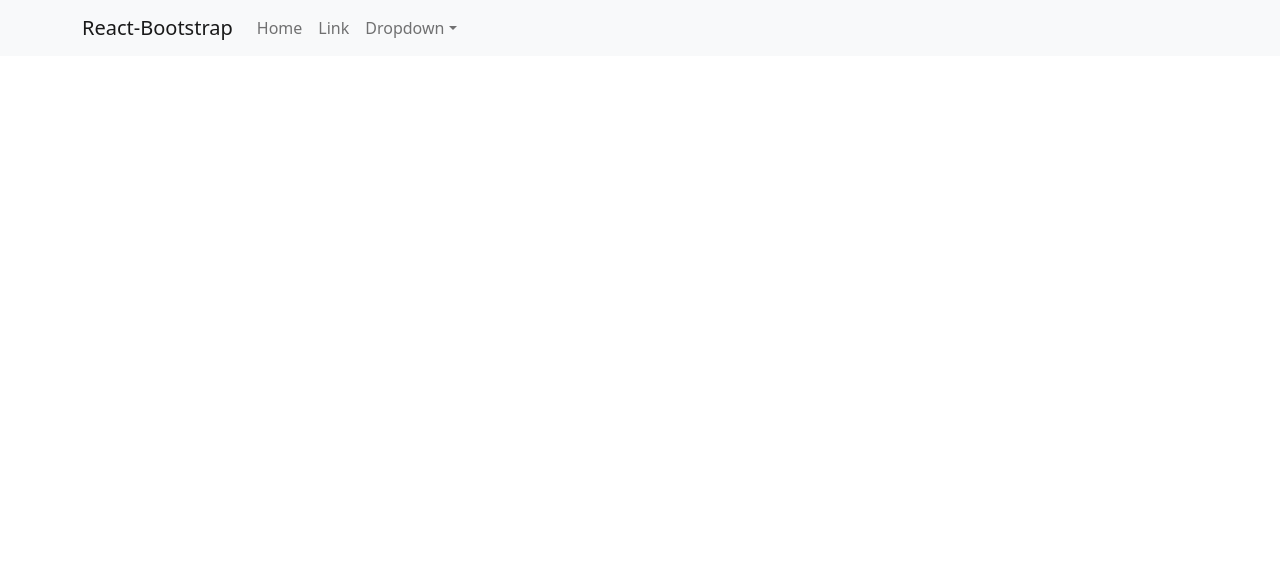
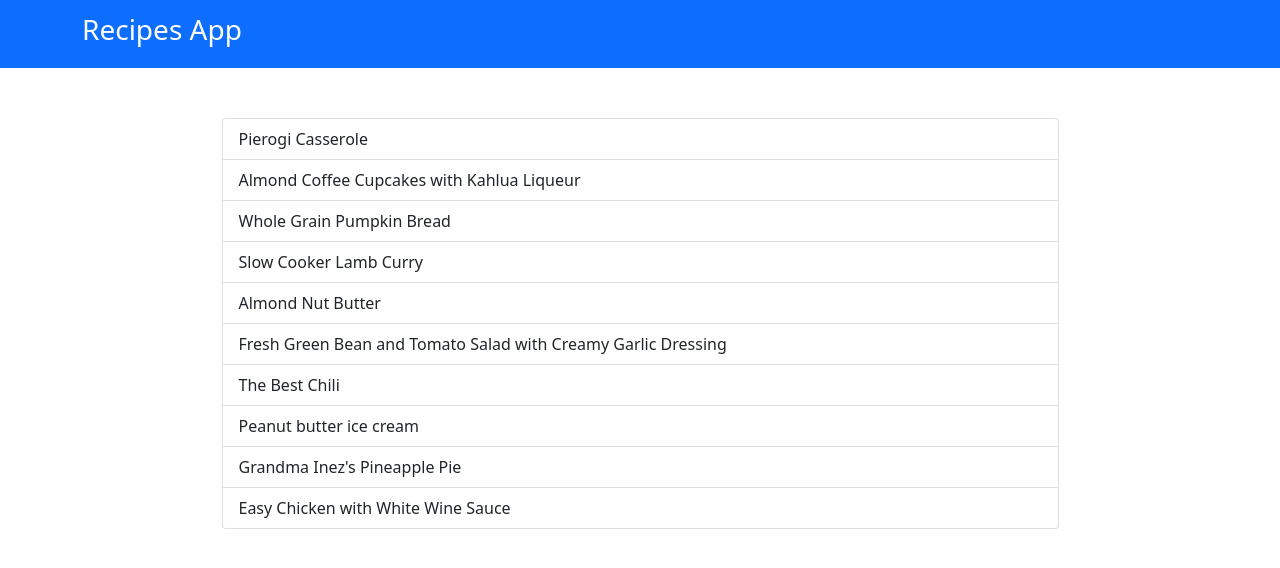
Before and after one commit to GalenCasstevens/Recipes-App, a React (Create React App) app: page / in a window 1280 px wide. Shown: the top 568 px of the page. Built offline with nearby package versions, Linux system fonts and the light colour scheme.

Commit message:
displaying list of recipes

```diff
--- a/src/App.js
+++ b/src/App.js
@@ -1,8 +1,16 @@
 import Header from './components/Header';
+import RecipeList from './components/RecipeList';
 import 'bootstrap/dist/css/bootstrap.min.css';
 
 function App() {
-	return <Header />;
+	return (
+		<>
+			<Header />
+			<div className="container">
+				<RecipeList />
+			</div>
+		</>
+	);
 }
 
 export default App;
--- a/src/components/Header.jsx
+++ b/src/components/Header.jsx
@@ -2,10 +2,12 @@ import { Container, Nav, Navbar, NavDropdown } from 'react-bootstrap';
 
 function Header() {
 	return (
-		<Navbar bg="light" expand="lg">
+		<Navbar bg="primary" variant="dark">
 			<Container>
-				<Navbar.Brand href="#home">React-Bootstrap</Navbar.Brand>
-				<Navbar.Toggle aria-controls="basic-navbar-nav" />
+				<Navbar.Brand href="#">
+					<h3>Recipes App</h3>
+				</Navbar.Brand>
+				{/* <Navbar.Toggle aria-controls="basic-navbar-nav" />
 				<Navbar.Collapse id="basic-navbar-nav">
 					<Nav className="me-auto">
 						<Nav.Link href="#home">Home</Nav.Link>
@@ -22,7 +24,7 @@ function Header() {
 							</NavDropdown.Item>
 						</NavDropdown>
 					</Nav>
-				</Navbar.Collapse>
+				</Navbar.Collapse> */}
 			</Container>
 		</Navbar>
 	);
--- a/src/components/RecipeList.jsx
+++ b/src/components/RecipeList.jsx
@@ -1,5 +1,34 @@
+import { useState } from 'react';
+import { ListGroup } from 'react-bootstrap';
+import RecipeData from '../data/RecipeData';
+
 function RecipeList() {
-	return <div></div>;
+	const [recipes, setRecipes] = useState(RecipeData.recipes);
+
+	if (!recipes || recipes.length === 0) return <p>No Recipes Yet</p>;
+
+	// useEffect(() => {
+	// 	fetchRecipes();
+	// }, []);
+
+	// const fetchRecipes = async () => {
+	// 	const response = await fetch(
+	// 		`${process.env.REACT_APP_SPOONACULAR_URL}/recipes/random?apiKey=${process.env.REACT_APP_API_KEY}&number=10`
+	// 	);
+
+	// 	const data = await response.json();
+
+	// 	setRecipes(data.recipes);
+	// 	setLoading(false);
+	// };
+
+	return (
+		<ListGroup as="ul" className="recipe-list">
+			{recipes.map((recipe) => (
+				<ListGroup.Item as="li">{recipe.title}</ListGroup.Item>
+			))}
+		</ListGroup>
+	);
 }
 
 export default RecipeList;
--- a/src/index.css
+++ b/src/index.css
@@ -11,12 +11,6 @@ body {
 	line-height: 1.6;
 }
 
-.container {
-	max-width: 768px;
-	margin: auto;
-	padding: 0 20px;
-}
-
 header {
 	height: 70px;
 	width: 100%;
@@ -25,3 +19,14 @@ header {
 	align-items: center;
 	margin-bottom: 30px;
 }
+
+.container {
+	max-width: 768px;
+	margin: auto;
+	padding: 0 20px;
+}
+
+.recipe-list {
+	max-width: 75%;
+	margin: 50px auto 0 auto;
+}
```
Also changed, not shown: src/components/Recipes.jsx (deleted, +0 -40 lines).
